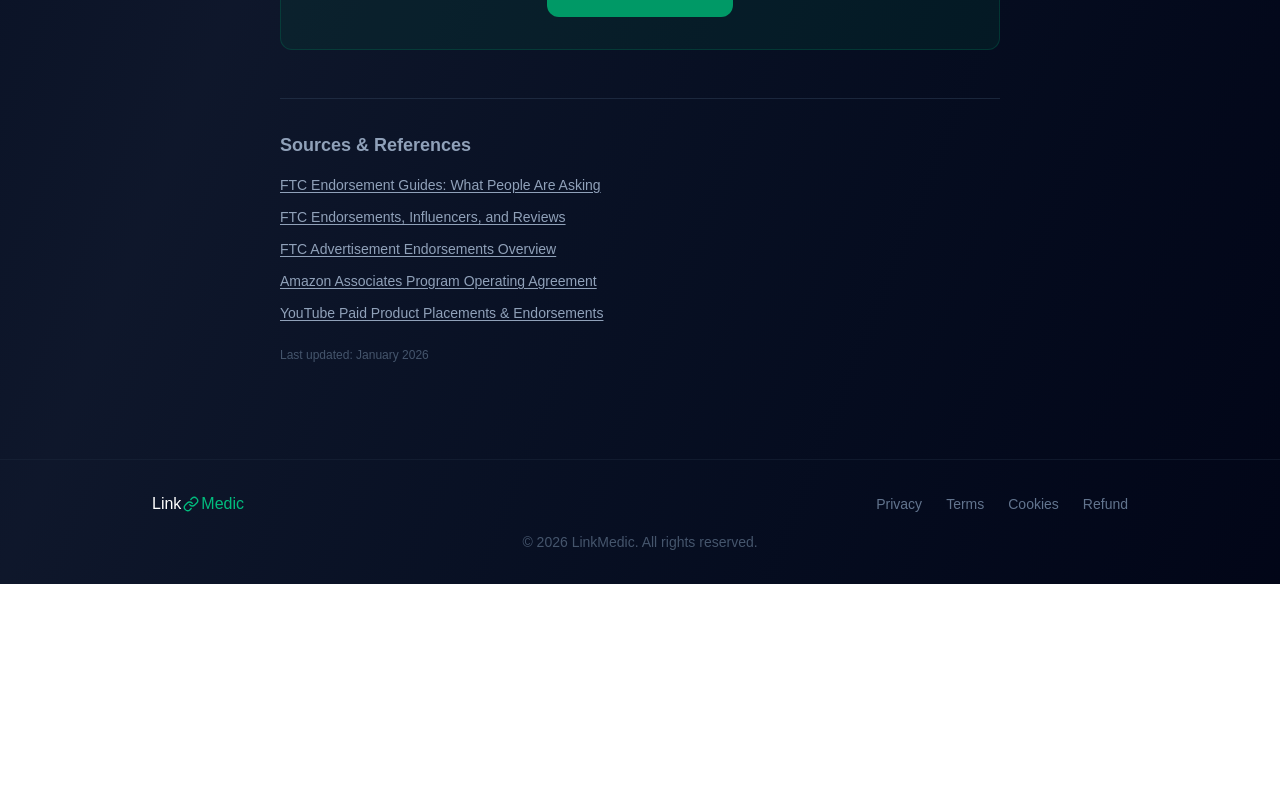
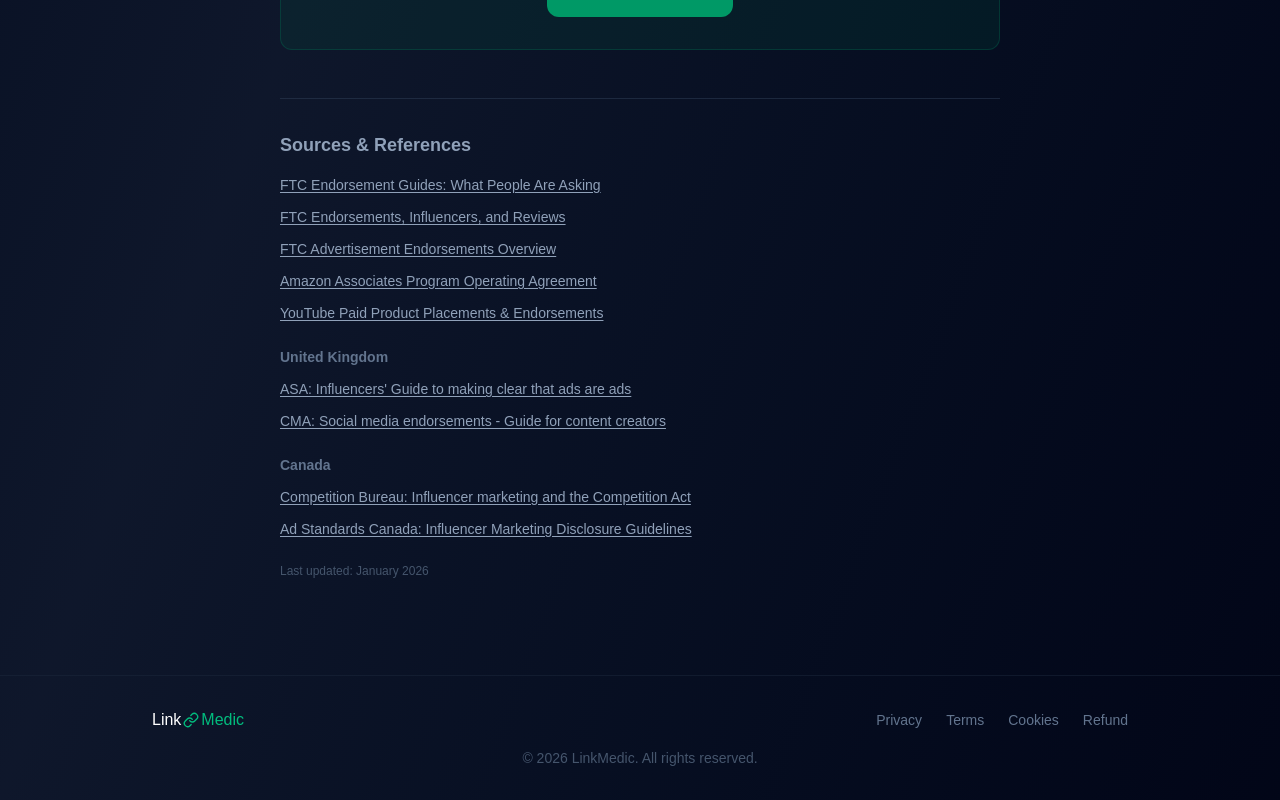
Before and after one commit to talisaineskye-lang/LinkMedic, a Next.js app: page /resources/youtube-affiliate-link-disclosure-guidelines in a window 1280 px wide. Shown: the part 2605-3405 px from the top of the page. Before the commit the page ends 3189 px from the top, so only its background shows below. Built offline with nearby package versions, Linux system fonts and the light colour scheme; no server answers.

Commit message:
fixed disclosure article

```diff
--- a/src/app/resources/youtube-affiliate-link-disclosure-guidelines/page.tsx
+++ b/src/app/resources/youtube-affiliate-link-disclosure-guidelines/page.tsx
@@ -291,6 +291,57 @@ export default function YouTubeAffiliateDisclosureGuidelines() {
               </a>
             </li>
           </ul>
+
+          {/* UK Sources */}
+          <h3 className="text-sm font-semibold text-slate-500 mt-6 mb-3">United Kingdom</h3>
+          <ul className="space-y-3 text-sm">
+            <li>
+              <a
+                href="https://www.asa.org.uk/resource/influencers-guide-to-making-clear-that-ads-are-ads.html"
+                target="_blank"
+                rel="noopener noreferrer"
+                className="text-slate-400 hover:text-emerald-400 transition underline underline-offset-2"
+              >
+                ASA: Influencers&apos; Guide to making clear that ads are ads
+              </a>
+            </li>
+            <li>
+              <a
+                href="https://www.gov.uk/government/publications/social-media-endorsements-guide-for-influencers/social-media-endorsements-being-transparent-with-your-followers"
+                target="_blank"
+                rel="noopener noreferrer"
+                className="text-slate-400 hover:text-emerald-400 transition underline underline-offset-2"
+              >
+                CMA: Social media endorsements - Guide for content creators
+              </a>
+            </li>
+          </ul>
+
+          {/* Canada Sources */}
+          <h3 className="text-sm font-semibold text-slate-500 mt-6 mb-3">Canada</h3>
+          <ul className="space-y-3 text-sm">
+            <li>
+              <a
+                href="https://ised-isde.canada.ca/site/competition-bureau-canada/en/how-we-foster-competition/education-and-outreach/influencer-marketing-and-competition-act"
+                target="_blank"
+                rel="noopener noreferrer"
+                className="text-slate-400 hover:text-emerald-400 transition underline underline-offset-2"
+              >
+                Competition Bureau: Influencer marketing and the Competition Act
+              </a>
+            </li>
+            <li>
+              <a
+                href="https://adstandards.ca/resources/influencer-marketing-disclosure-guidelines/"
+                target="_blank"
+                rel="noopener noreferrer"
+                className="text-slate-400 hover:text-emerald-400 transition underline underline-offset-2"
+              >
+                Ad Standards Canada: Influencer Marketing Disclosure Guidelines
+              </a>
+            </li>
+          </ul>
+
           <p className="text-xs text-slate-600 mt-6">Last updated: January 2026</p>
         </section>
       </article>
```
Also changed, not shown: .claude/settings.local.json.
